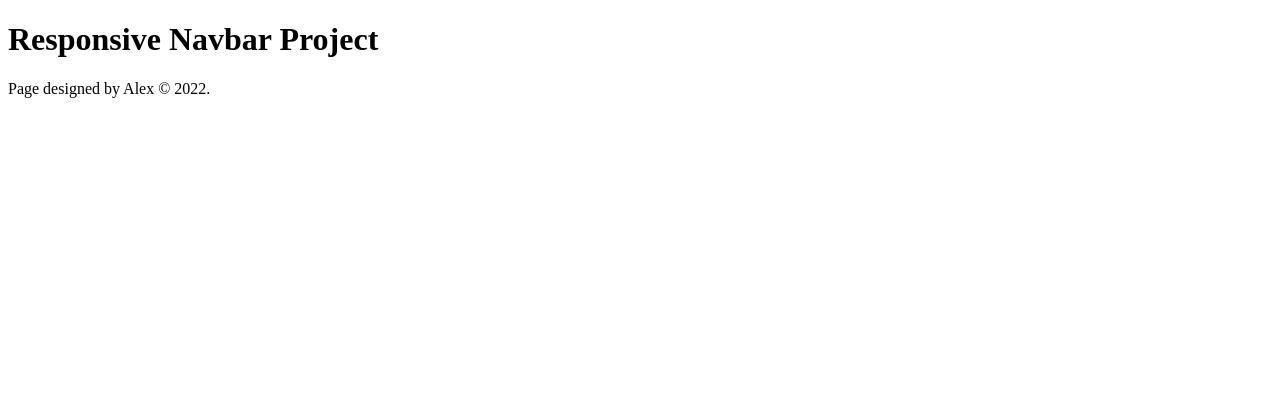
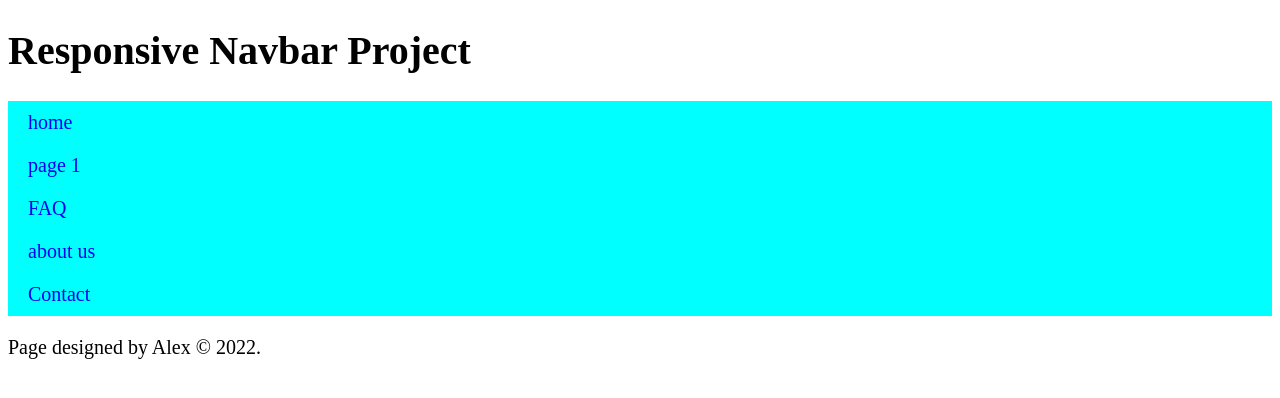
Before and after one commit to Alex7365/Navbar-project, a plain HTML site: page index.html in a window 1280 px wide. Drawn offline with Linux system fonts and the light colour scheme.

Commit message:
add vertical nav bar

```diff
--- a/index.html
+++ b/index.html
@@ -9,11 +9,21 @@
 <body>
     <header>
         <h1>Responsive Navbar Project</h1>
+        <nav>
+            <ul>
+                <li><a href="index.html">home</a></li>
+                <li><a href="#">page 1</a></li>
+                <li><a href="#">FAQ</a></li>
+                <li><a href="#">about us</a></li>
+                <li><a href="#">Contact</a></li>
+                <link rel="stylesheet" href="styles.css">
+            </ul>
+        </nav>
     </header>
     <main>
 
     </main>
-    <footer>
+    <footer id="footer">
         <p>Page designed by Alex &copy; 2022.</p>
     </footer>
 </body>
--- /dev/null
+++ b/styles.css
@@ -0,0 +1,17 @@
+body {
+    font-size: 125%;
+}
+nav ul {
+    list-style-type: none;
+    margin: 0;
+    padding: 0;
+}
+nav a {
+    text-decoration: none;
+    display: block;
+    padding: 0.5em 1em;
+    background-color: aqua;
+}
+nav a:hover {
+    background-color: white;
+}
```
